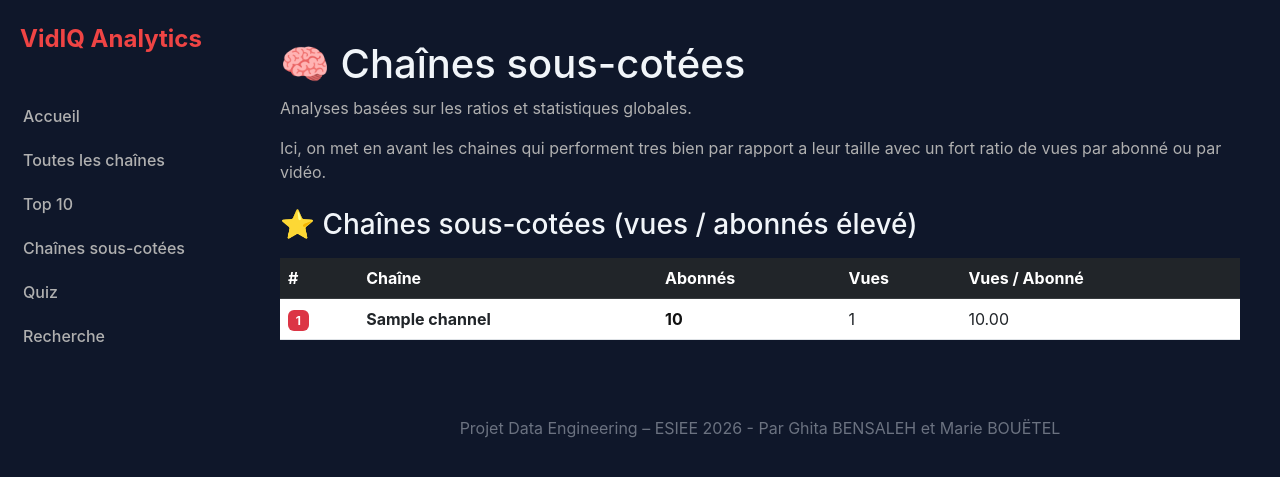
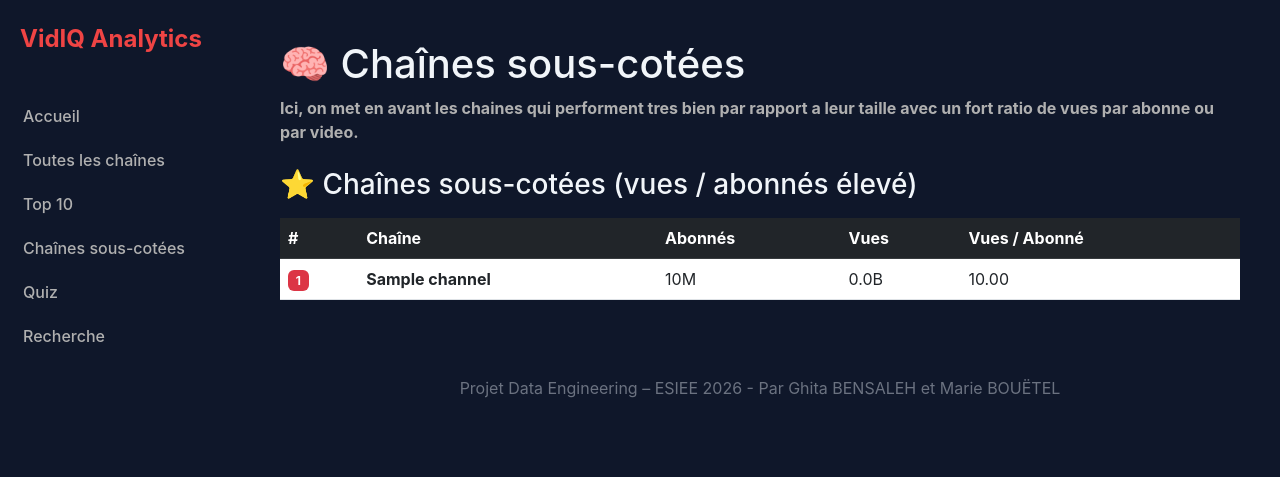
Before and after one commit to marieb240/DataEngineer_Project, a Flask app: template app/templates/chaines_sous_cotees.html in a window 1280 px wide. Shown: the top 477 px of the page. Run offline with Flask 3, Linux system fonts and the light colour scheme; the template is opened without the code that fills it: most values are stand-ins (such as "Sample title", 1, 10 or a date in 2020); some libraries are stand-ins or nearby versions.

Commit message:
modif style

```diff
--- a/app/templates/chaines_sous_cotees.html
+++ b/app/templates/chaines_sous_cotees.html
@@ -6,10 +6,11 @@
 <div class="row mb-4">
     <div class="col-lg-12">
         <h1>🧠 Chaînes sous-cotées </h1>
-        <p class="text-muted">Analyses basées sur les ratios et statistiques globales.</p>
         <p class="text-muted mb-0">
-            Ici, on met en avant les chaines qui performent tres bien par rapport a leur taille
-            avec un fort ratio de vues par abonné ou par vidéo.
+            <strong>
+                Ici, on met en avant les chaines qui performent tres bien par rapport a leur taille
+                avec un fort ratio de vues par abonne ou par video.
+            </strong>
         </p>
     </div>
 </div>
@@ -36,9 +37,9 @@
                     <tr>
                         <td><span class="badge bg-danger">{{ channel.rank }}</span></td>
                         <td><strong>{{ channel.channel_name }}</strong></td>
-                        <td style="color: #111; font-weight: bold;">{{ "{:,}".format(channel.subscribers) }}</td>
-                        <td>{{ "{:,}".format(channel.total_views) }}</td>
-                        <td>{{ "{:.2f}".format(channel.views_per_subscriber) }}</td>
+                        <td class="table-number-strong">{{ '{:,.0f}'.format(channel.subscribers / 1000000) }}M</td>
+                        <td class="table-number">{{ '{:,.1f}'.format(channel.total_views / 1000000000) }}B</td>
+                        <td class="table-number">{{ "{:.2f}".format(channel.views_per_subscriber) }}</td>
                     </tr>
                     {% endfor %}
                 </tbody>
--- a/app/templates/channels.html
+++ b/app/templates/channels.html
@@ -37,9 +37,7 @@
                             {{ "{:,}".format(channel.videos) }}
                         </td>
                         <td>
-                            <span class="badge badge-subscribers">
-                                {{ "{:,.0f}".format(channel.subscribers / 1000000) }}M
-                            </span>
+                            {{ "{:,.0f}".format(channel.subscribers / 1000000) }}M
                         </td>
                         <td>
                             {{ "{:,.0f}".format(channel.total_views / 1000000000) }}B
```
Also changed, not shown: README.md.
